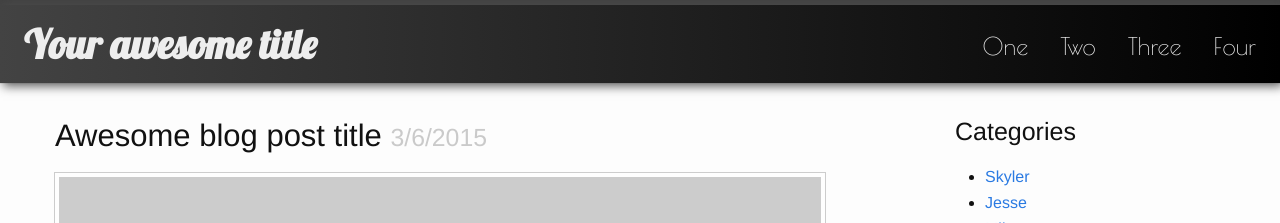
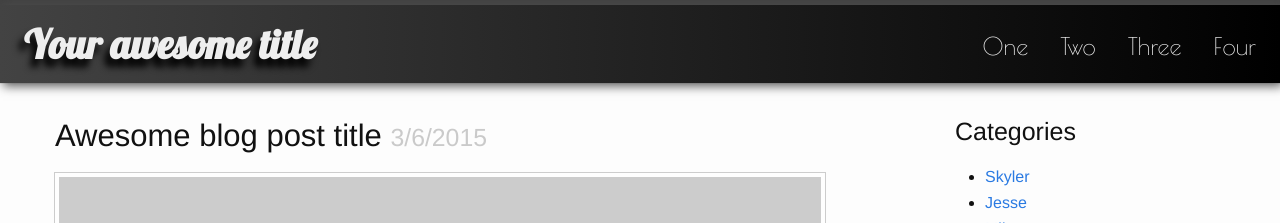
Before and after one commit to Top10Gab/top10gab.github.io, a Jekyll site: the page built from index.html, in a window 1280 px wide. Shown: the top 223 px of the page. Built offline with Jekyll 4.4.1, drawn with Linux system fonts in a browser that asks for light colours.

Commit message:
Style title

```diff
--- a/css/app.css
+++ b/css/app.css
@@ -18,11 +18,12 @@
     font-family: 'Lobster', cursive;
     color: #eee;
     text-decoration: none;
+    text-shadow: -5px 8px 7px #000;
     font-size: 2.5em;
     vertical-align: middle !important;
 }
 
-.site-title:active, .site-title:hover {
+.site-title:active, .site-title:hover, .site-title:visited {
     color: #eee;
     text-decoration: none;
 }
```
